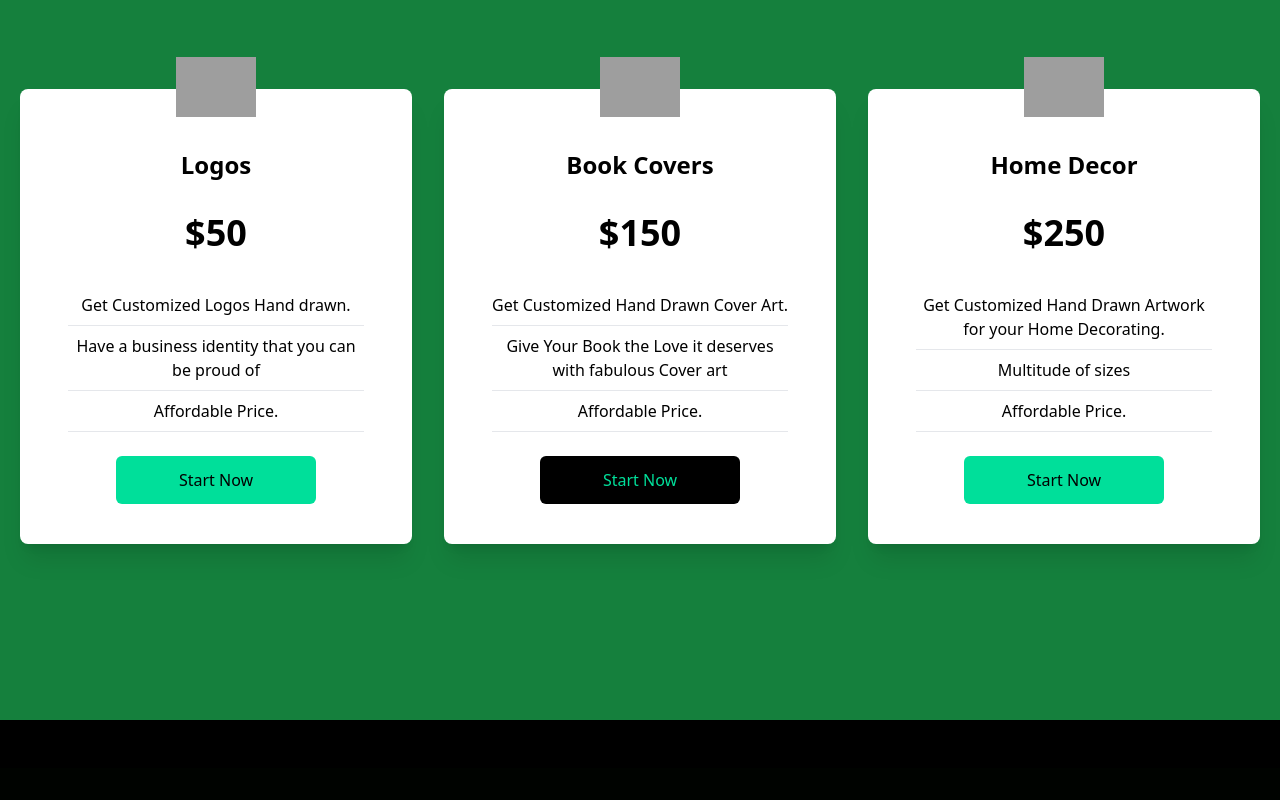
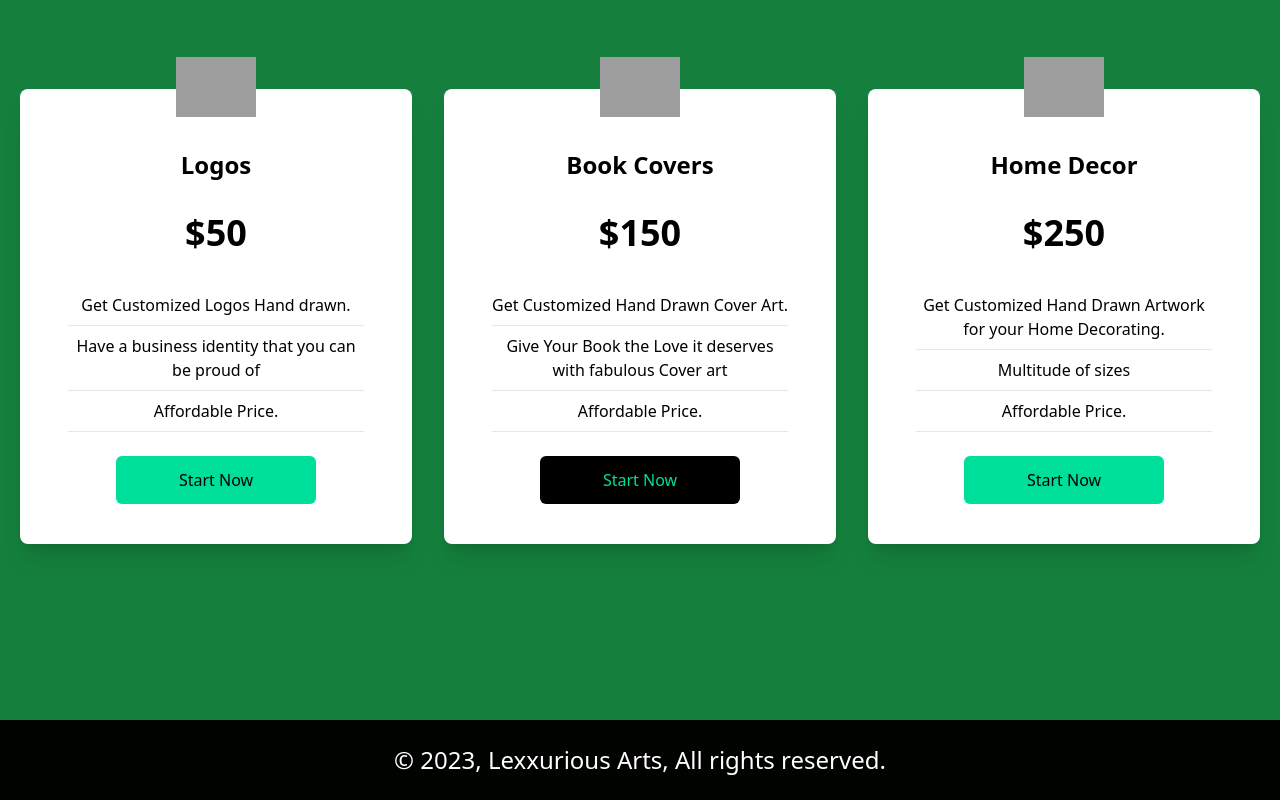
Before and after one commit to RonmizeJr/lexxurious-arts, a React (Vite) app: page / in a window 1280 px wide. Shown: the part 1167-1967 px from the top of the page. Before the commit the page ends 1935 px from the top, so only its background shows below. Built offline with nearby package versions, Linux system fonts and the light colour scheme; grey boxes are pictures that could not be loaded.

Commit message:
Footer component Done

```diff
--- a/src/components/Footer.jsx
+++ b/src/components/Footer.jsx
@@ -2,9 +2,9 @@ import React from 'react';
 
 const Footer = () => {
   return (
-    <div className='bg-black text-center px-6 py-3'>
-      <h1>&copy; 2023, Lexxurious Arts, All rights reserved.</h1>
-    </div>
+    <footer class='text-2xl text-center text-white py-6 px-4'>
+      © 2023, Lexxurious Arts, All rights reserved.
+    </footer>
   );
 };
 
```
